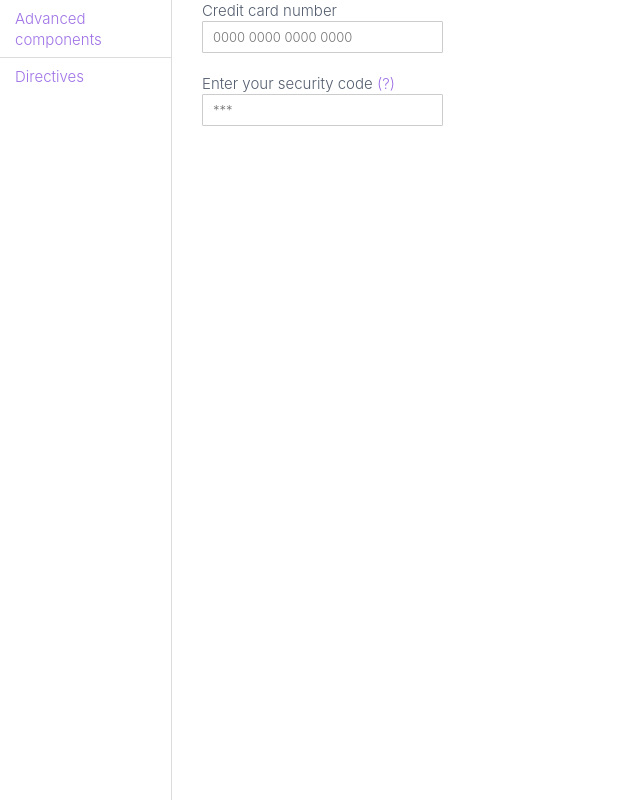
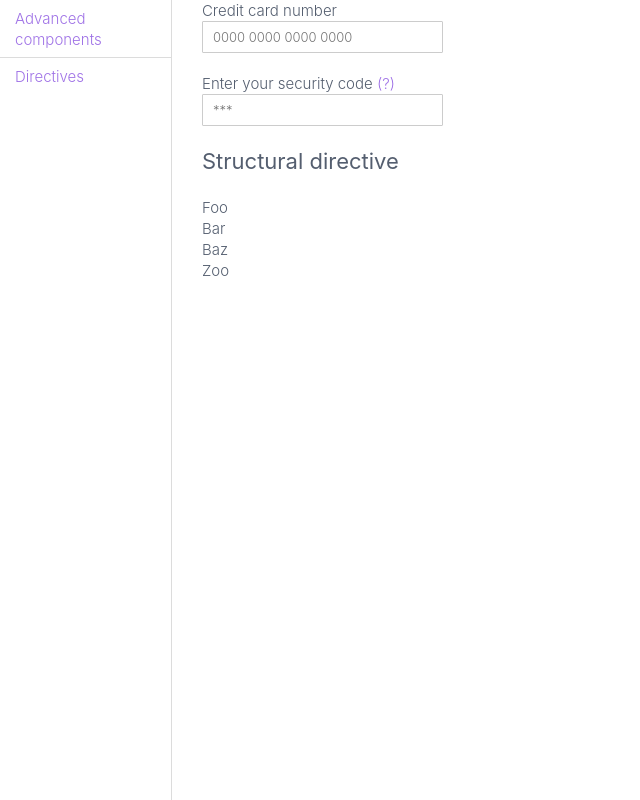
Before and after one commit to chat-du-cheshire/ultimate-ng-pro, an Angular app: page /directives in a window 1280 px wide. Shown: the whole page, without its empty margins (0-640 px from the left). Built offline with nearby package versions, Linux system fonts and the light colour scheme.

Commit message:
Lesson: Creating a custom structural Directive

```diff
--- a/src/app/modules/directives/components/directives/directives.component.html
+++ b/src/app/modules/directives/components/directives/directives.component.html
@@ -10,3 +10,9 @@
     <input name="cvv" type="password" placeholder="***">
   </label>
 </div>
+<div>
+  <h3>Structural directive</h3>
+  <ul>
+    <li *myFor="let item of items">{{item}}</li>
+  </ul>
+</div>
--- a/src/app/modules/directives/components/directives/directives.component.ts
+++ b/src/app/modules/directives/components/directives/directives.component.ts
@@ -1,4 +1,4 @@
-import { Component, OnInit } from '@angular/core';
+import {Component, OnInit} from '@angular/core';
 
 @Component({
   selector: 'directives',
@@ -7,9 +7,15 @@ import { Component, OnInit } from '@angular/core';
 })
 export class DirectivesComponent implements OnInit {
 
-  constructor() { }
+  items = ['Foo', 'Bar', 'Baz'];
+
+  constructor() {
+  }
 
   ngOnInit() {
+    setTimeout(() => {
+      this.items = [...this.items, 'Zoo'];
+    }, 2000);
   }
 
 }
--- a/src/app/modules/directives/directives.module.ts
+++ b/src/app/modules/directives/directives.module.ts
@@ -5,6 +5,7 @@ import {Route, RouterModule} from '@angular/router';
 import { CreditCardDirective } from './directives/credit-card.directive';
 import { TooltipDirective } from './directives/tooltip.directive';
 import { TooltipContainerComponent } from './components/tooltip-container/tooltip-container.component';
+import { MyForDirective } from './directives/my-for.directive';
 
 const routes: Route[] = [{
   path: 'directives',
@@ -12,7 +13,7 @@ const routes: Route[] = [{
 }];
 
 @NgModule({
-  declarations: [DirectivesComponent, CreditCardDirective, TooltipDirective, TooltipContainerComponent],
+  declarations: [DirectivesComponent, CreditCardDirective, TooltipDirective, TooltipContainerComponent, MyForDirective],
   entryComponents: [TooltipContainerComponent],
   imports: [
     CommonModule,
--- /dev/null
+++ b/src/app/modules/directives/directives/my-for.directive.ts
@@ -0,0 +1,18 @@
+import {Directive, Input, TemplateRef, ViewContainerRef} from '@angular/core';
+
+@Directive({
+  selector: '[myFor]'
+})
+export class MyForDirective {
+
+  @Input() set myForOf(items: any[]) {
+    this.view.clear();
+    items.forEach((value, index) => {
+      this.view.createEmbeddedView(this.template, {$implicit: value, index});
+    });
+  }
+
+  constructor(private view: ViewContainerRef, private template: TemplateRef<any>) {
+  }
+
+}
```
Also changed, not shown: 1 other file (tests, documents, lock files or other folders).
